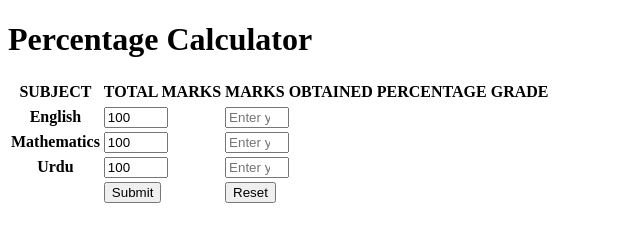
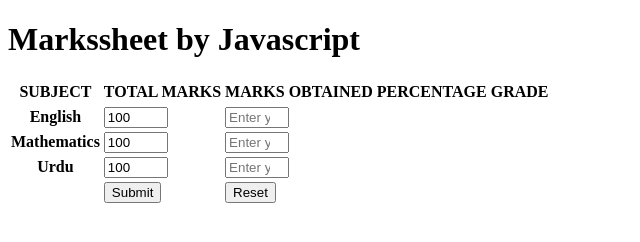
Before and after one commit to muhammadjunaidharoon/JavaScriptPractice, a plain HTML site: page MarksSheet/index.html in a window 1280 px wide. Shown: the whole page, without its empty margins (0-640 px from the left). Drawn offline with Linux system fonts and the light colour scheme.

Commit message:
update markssheet

```diff
--- a/MarksSheet/index.html
+++ b/MarksSheet/index.html
@@ -9,7 +9,7 @@
 </head>
 <body>
     <div class="group">
-        <h1>Percentage Calculator</h1>
+        <h1>Markssheet by Javascript</h1>
             <table border="0">
                 <form onsubmit="calculate(); return false;" id="avgForm">
                     <tr>
```
